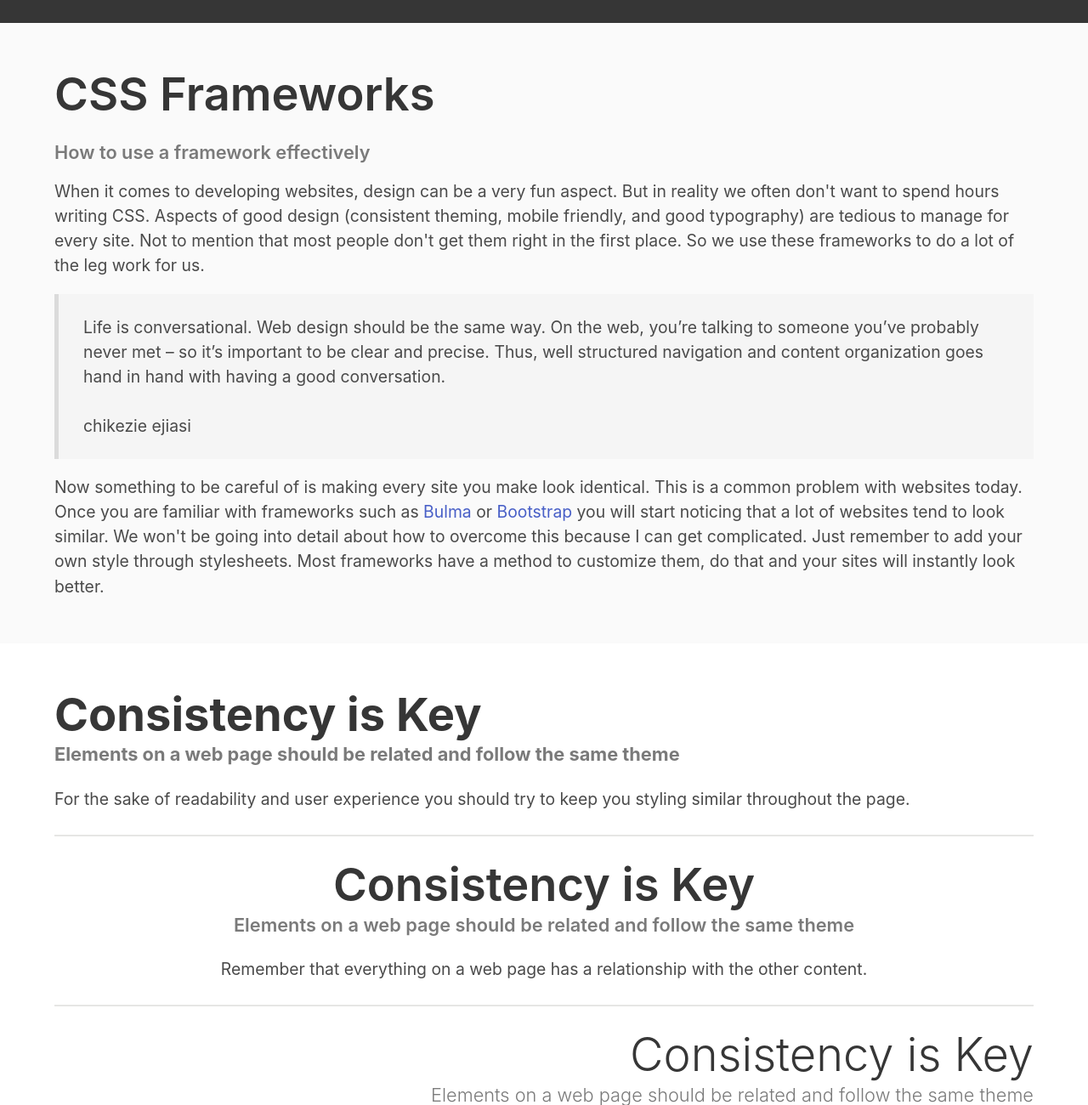
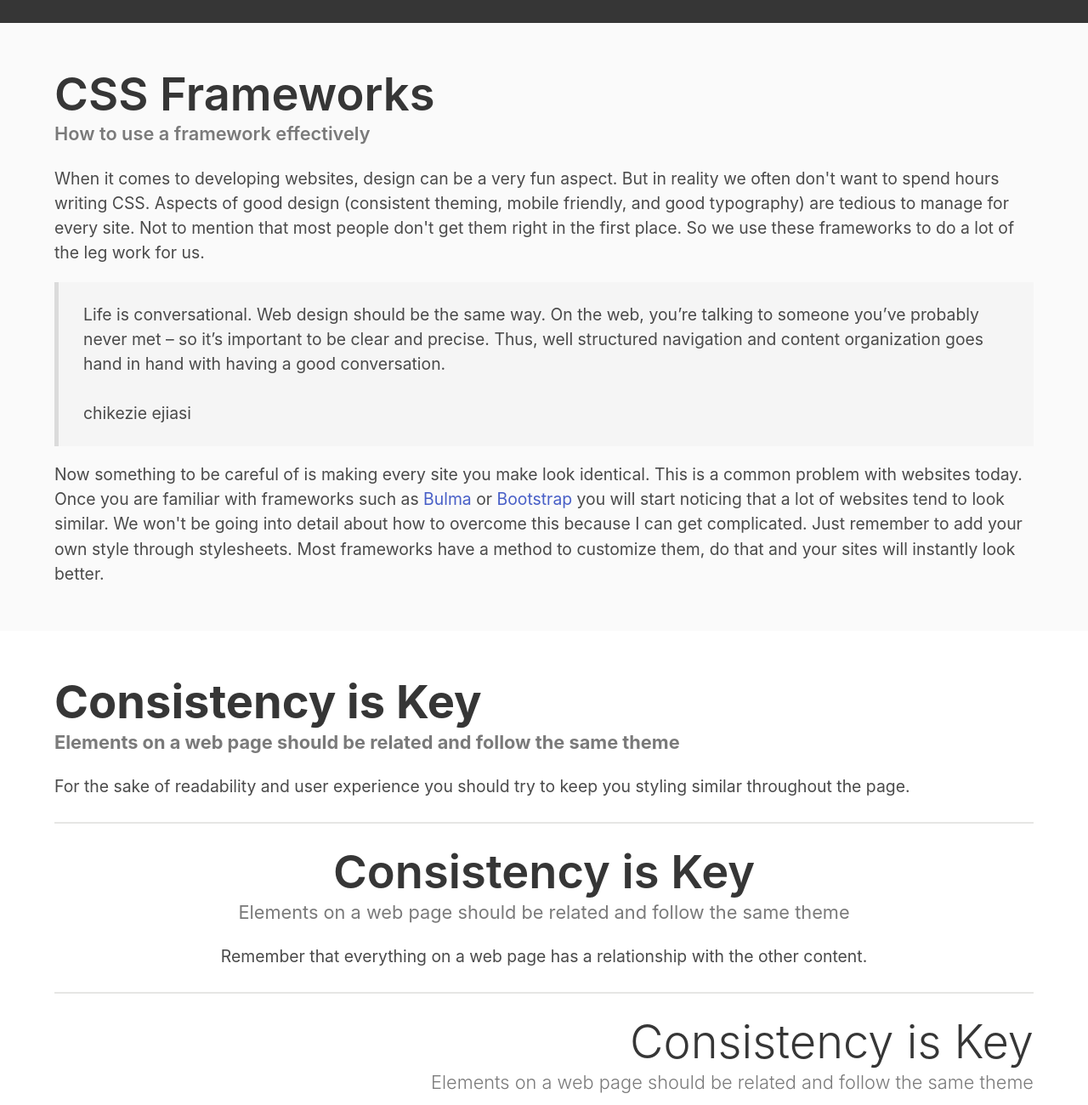
Before and after one commit to jdmar3-comp426/a02-jmange33, a website: page index.html in a window 1280 px wide. Shown: the part 773-2073 px from the top of the page at 85% size. Drawn offline with nearby package versions, Linux system fonts and the light colour scheme; a web font is replaced by a local one.

Commit message:
fixed a few things

```diff
--- a/index.html
+++ b/index.html
@@ -25,7 +25,7 @@
     <div class="container">
         <div class="content">
             <h1 class="title">CSS Frameworks</h1>
-            <h5 class="has-text-grey">How to use a framework effectively</h5>
+            <h5 class="subtitle has-text-grey">How to use a framework effectively</h5>
             <p>
 	    	When it comes to developing websites, design can be a very fun aspect.
 		But in reality we often don't want to spend hours writing CSS.
@@ -66,7 +66,7 @@
         <hr>
         <div class="content has-text-centered">
             <h1 class="title">Consistency is Key</h1>
-            <h5 class="subtitle has-text-grey">Elements on a web page should be related and follow the same theme</h5>
+            <h5 class="subtitle has-text-grey has-text-weight-normal">Elements on a web page should be related and follow the same theme</h5>
             <p>
 	    	Remember that everything on a web page has a relationship with the other content.
 	    </p>
```
